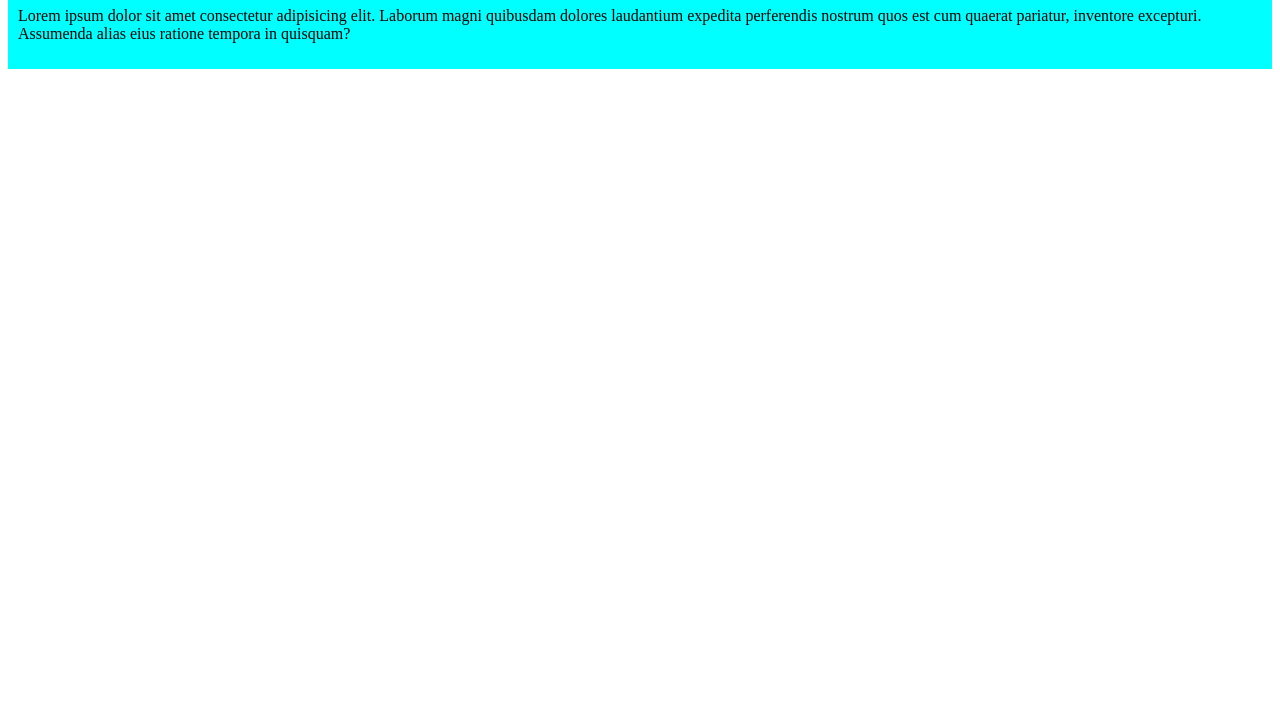
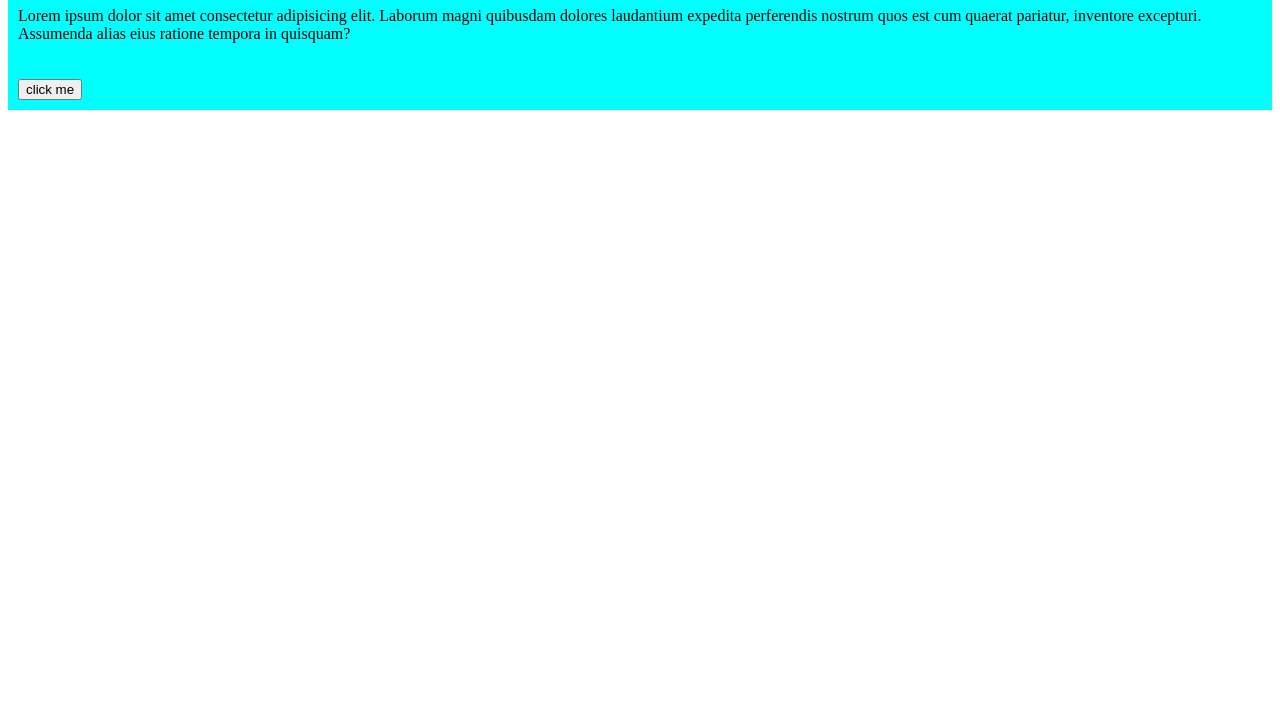
Before and after one commit to Badhon-Roy/My-simple-website, a plain HTML site: page index.html in a window 1280 px wide. Shown: the part 91-800 px from the top of the page. Drawn offline with Linux system fonts and the light colour scheme.

Commit message:
my first blog part 2

```diff
--- a/index.html
+++ b/index.html
@@ -11,5 +11,8 @@
         <h1>Welcome</h1>
         <p>Lorem ipsum dolor sit amet consectetur adipisicing elit. Laborum magni quibusdam dolores laudantium expedita perferendis nostrum quos est cum quaerat pariatur, inventore excepturi. Assumenda alias eius ratione tempora in quisquam?</p>
     </div>
+    <div>
+        <a href=""><button>click me</button></a>
+    </div>
 </body>
 </html>
```
